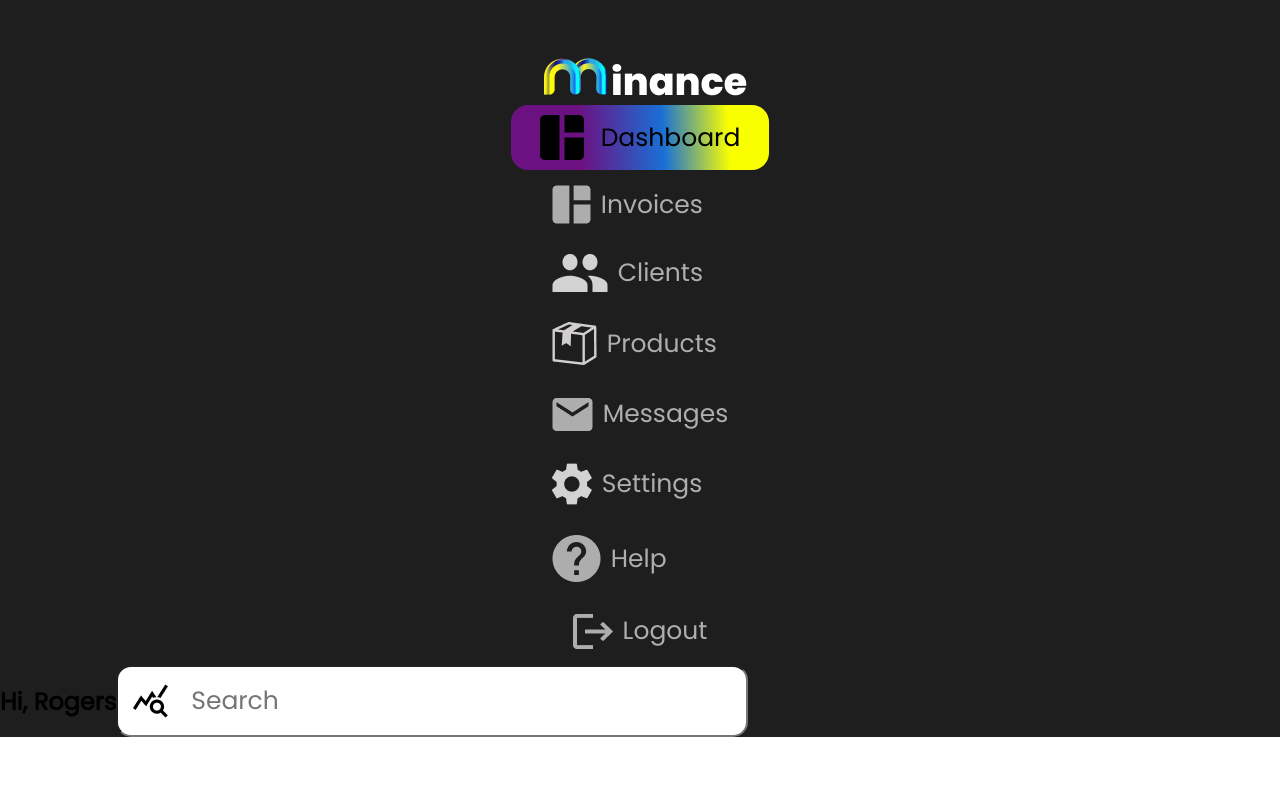
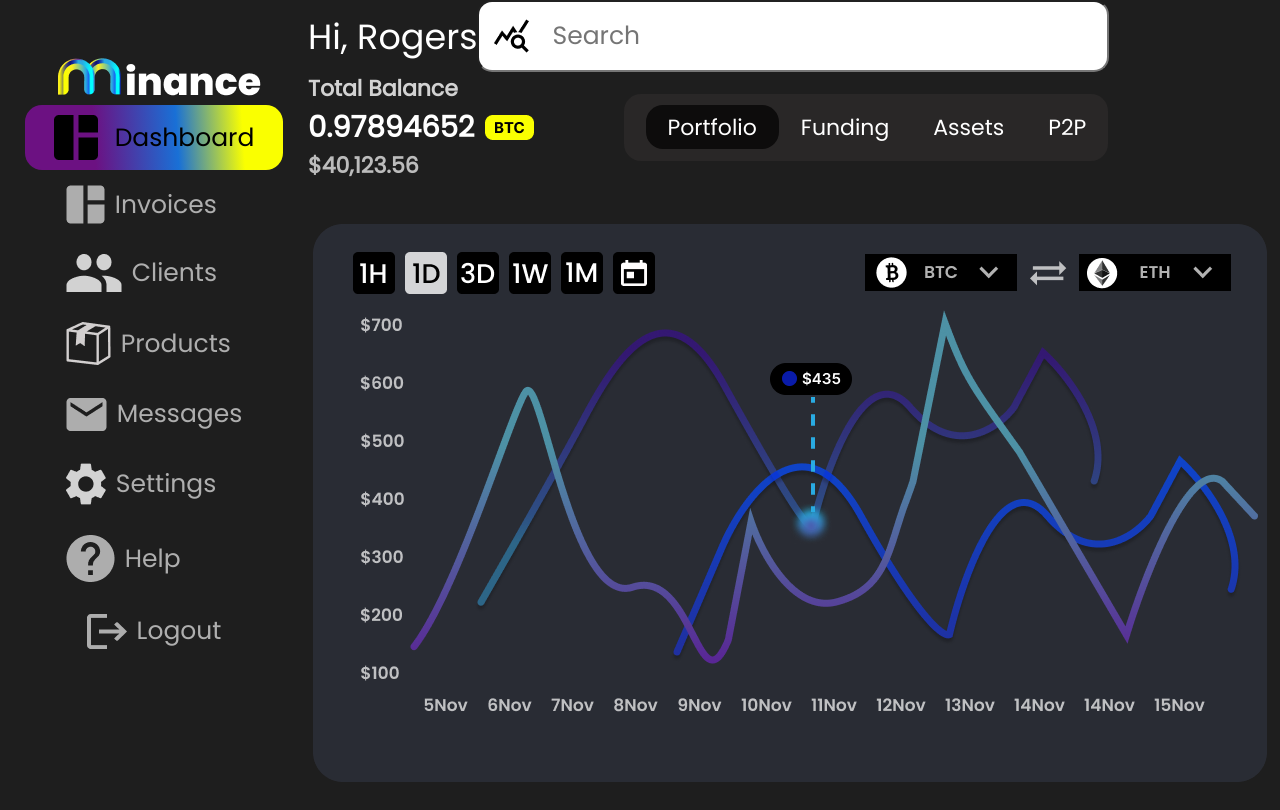
Before and after one commit to AnrelWsh/Minance-vue, a Vue app: page / in a window 1280 px wide. Built offline with nearby package versions, Linux system fonts and the light colour scheme.

Commit message:
Central Mid

```diff
--- a/src/App.vue
+++ b/src/App.vue
@@ -28,6 +28,7 @@ export default {
 }
 #app{
   background-color: #1E1E1E;
+  display: flex;
 }
 
 </style>
--- a/src/components/CentralVue.vue
+++ b/src/components/CentralVue.vue
@@ -1,10 +1,34 @@
 <template>
   <div id="central">
+
     <div class="head">
       <h2>Hi, Rogers</h2>
       <input type="search" id="" placeholder="Search">
     </div>
 
+    <div class="sub">
+      <div class="subText">
+        <p class="pone">Total Balance </p>
+        <div class="ptwo">
+          <p>0.97894652 </p>
+          <img src="../../public/img/btc-tag.png" alt="Btc Tag">
+        </div>
+        <p class="pthree">$40,123.56</p>
+      </div>
+      <div class="subtab">
+        <p class="active">Portfolio</p>
+        <p>Funding</p>
+        <p>Assets</p>
+        <p>P2P</p>
+      </div>
+    </div>
+
+    <img src="../../public/img/chart.png" alt="Chart" class="chart">
+
+    <div class="sectitle">
+      <p></p>
+      <p></p>
+    </div>
   </div>
 
 </template>
@@ -34,4 +58,59 @@ input{
   display: flex;
   align-items: center;
 }
+h2{
+  color: white;
+  font-size: 35px;
+  font-weight: 500;
+}
+.pone{
+  font-weight: 900;
+  font-size: 22px;
+  line-height: 33px;
+  color: #FFFFFF;
+  opacity: 0.8;
+}
+.ptwo{
+  display: flex;
+  align-items: center;
+  gap: 10px;
+  font-weight: 700;
+  font-size: 29px;
+  line-height: 44px;
+  color: #FFFFFF;
+}
+.pthree{
+  font-weight: 600;
+  font-size: 22px;
+  line-height: 33px;
+  color: #FFFFFF;
+  opacity: 0.7;
+}
+.subtab{
+  background: #292727;
+  border-radius: 17px;
+  display: flex;
+  align-items: center;
+}
+.subtab p{
+  font-weight: 400;
+  font-size: 22px;
+  line-height: 33px;
+  color: #FFFFFF;
+  padding: 17px 22px;
+}
+.subtab .active{
+  background: #0D0C0C;
+  border-radius: 17px;
+  padding: 5.5px 22px;
+  margin-left: 22px;
+}
+.sub{
+  display: flex;
+  align-items: center;
+  gap: 90px;
+}
+.chart{
+  padding: 42px 0 21px 0;
+}
 </style>
```
Also changed, not shown: public/img/chart.png (added).
